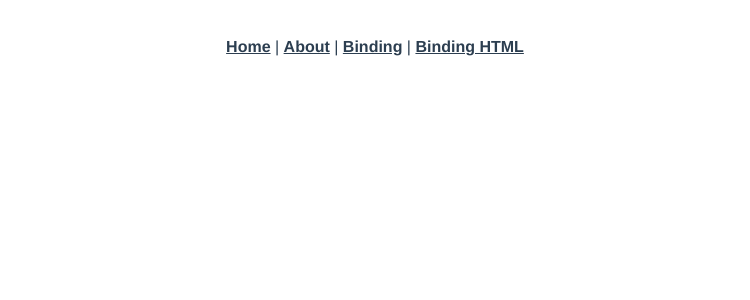
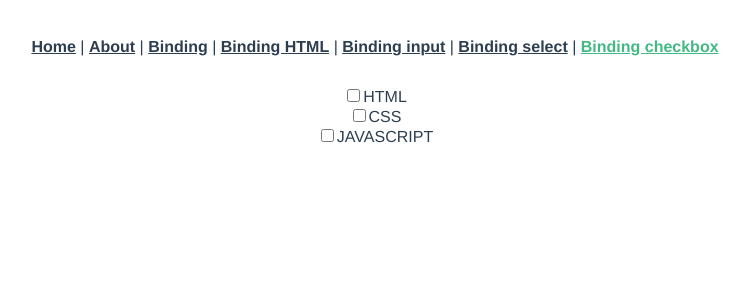
Before and after one commit to Blossssom/vue-study, a Vue app in the folder study-project02/: page /databinding/checkbox in a window 1280 px wide. Shown: the top 300 px of the page, without its empty margins (265-1015 px from the left). Built offline with nearby package versions, Linux system fonts and the light colour scheme.

Commit message:
[ADD] add v-model, input study

```diff
--- a/study-project02/src/App.vue
+++ b/study-project02/src/App.vue
@@ -3,7 +3,10 @@
     <router-link to="/">Home</router-link> |
     <router-link to="/about">About</router-link> |
     <router-link to="/databinding/string">Binding</router-link> |
-    <router-link to="/databinding/html">Binding HTML</router-link>
+    <router-link to="/databinding/html">Binding HTML</router-link> |
+    <router-link to="/databinding/input">Binding input</router-link> |
+    <router-link to="/databinding/select">Binding select</router-link> |
+    <router-link to="/databinding/checkbox">Binding checkbox</router-link>
   </nav>
   <router-view />
 </template>
--- a/study-project02/src/router/index.js
+++ b/study-project02/src/router/index.js
@@ -31,6 +31,30 @@
       import(
         /* webpackChunkName: "binding" */ '../views/1_databinding/DataBindingHtmlView.vue'
       )
+  },
+  {
+    path: '/databinding/input',
+    name: 'bindingInput',
+    component: () =>
+      import(
+        /* webpackChunkName: "binding" */ '../views/1_databinding/DataBindingInputView.vue'
+      )
+  },
+  {
+    path: '/databinding/select',
+    name: 'bindingSelect',
+    component: () =>
+      import(
+        /* webpackChunkName: "binding" */ '../views/1_databinding/DataBindingSelectView.vue'
+      )
+  },
+  {
+    path: '/databinding/checkbox',
+    name: 'bindingCheckBox',
+    component: () =>
+      import(
+        /* webpackChunkName: "binding" */ '../views/1_databinding/DataBindingCheckBoxView.vue'
+      )
   }
 ]
 
--- /dev/null
+++ b/study-project02/src/views/1_databinding/DataBindingCheckBoxView.vue
@@ -0,0 +1,50 @@
+<template>
+  <div>
+    <div>
+      <input
+        type="checkbox"
+        name=""
+        id="html"
+        value="html"
+        v-model="selectLanguage"
+      />
+      <label for="html">HTML</label>
+    </div>
+    <div>
+      <input
+        type="checkbox"
+        name=""
+        id="css"
+        value="css"
+        v-model="selectLanguage"
+      />
+      <label for="css">CSS</label>
+    </div>
+    <div>
+      <input
+        type="checkbox"
+        name=""
+        id="js"
+        value="js"
+        v-model="selectLanguage"
+      />
+      <label for="js">JAVASCRIPT</label>
+    </div>
+  </div>
+</template>
+<script>
+export default {
+  name: 'bindingCheckBox',
+  components: {},
+  data() {
+    return {
+      selectLanguage: []
+    }
+  },
+  setup() {},
+  created() {},
+  mounted() {},
+  unmounted() {},
+  methods: {}
+}
+</script>
--- /dev/null
+++ b/study-project02/src/views/1_databinding/DataBindingInputView.vue
@@ -0,0 +1,32 @@
+<template>
+  <div>
+    <input type="text" v-model="userId" placeholder="Input text data" />
+    <button @click="clickHandler">Click</button>
+    <br />
+    <input type="text" v-model.number="num1" /> +
+    <input type="text" v-model.number="num2" /> =
+    <span>{{ num1 + num2 }}</span>
+  </div>
+</template>
+<script>
+export default {
+  name: 'bindingInput',
+  components: {},
+  data() {
+    return {
+      userId: '',
+      num1: 0,
+      num2: 0
+    }
+  },
+  setup() {},
+  created() {},
+  mounted() {},
+  unmounted() {},
+  methods: {
+    clickHandler() {
+      console.log(this.userId)
+    }
+  }
+}
+</script>
--- /dev/null
+++ b/study-project02/src/views/1_databinding/DataBindingSelectView.vue
@@ -0,0 +1,27 @@
+<template>
+  <div>
+    <select v-model="selectedCity">
+      <option value=""></option>
+      <option value="02">서울</option>
+      <option value="031">경기</option>
+      <option value="051">부산</option>
+    </select>
+    <p>{{ selectedCity }}</p>
+  </div>
+</template>
+<script>
+export default {
+  name: 'bindingSelect',
+  components: {},
+  data() {
+    return {
+      selectedCity: ''
+    }
+  },
+  setup() {},
+  created() {},
+  mounted() {},
+  unmounted() {},
+  methods: {}
+}
+</script>
```
